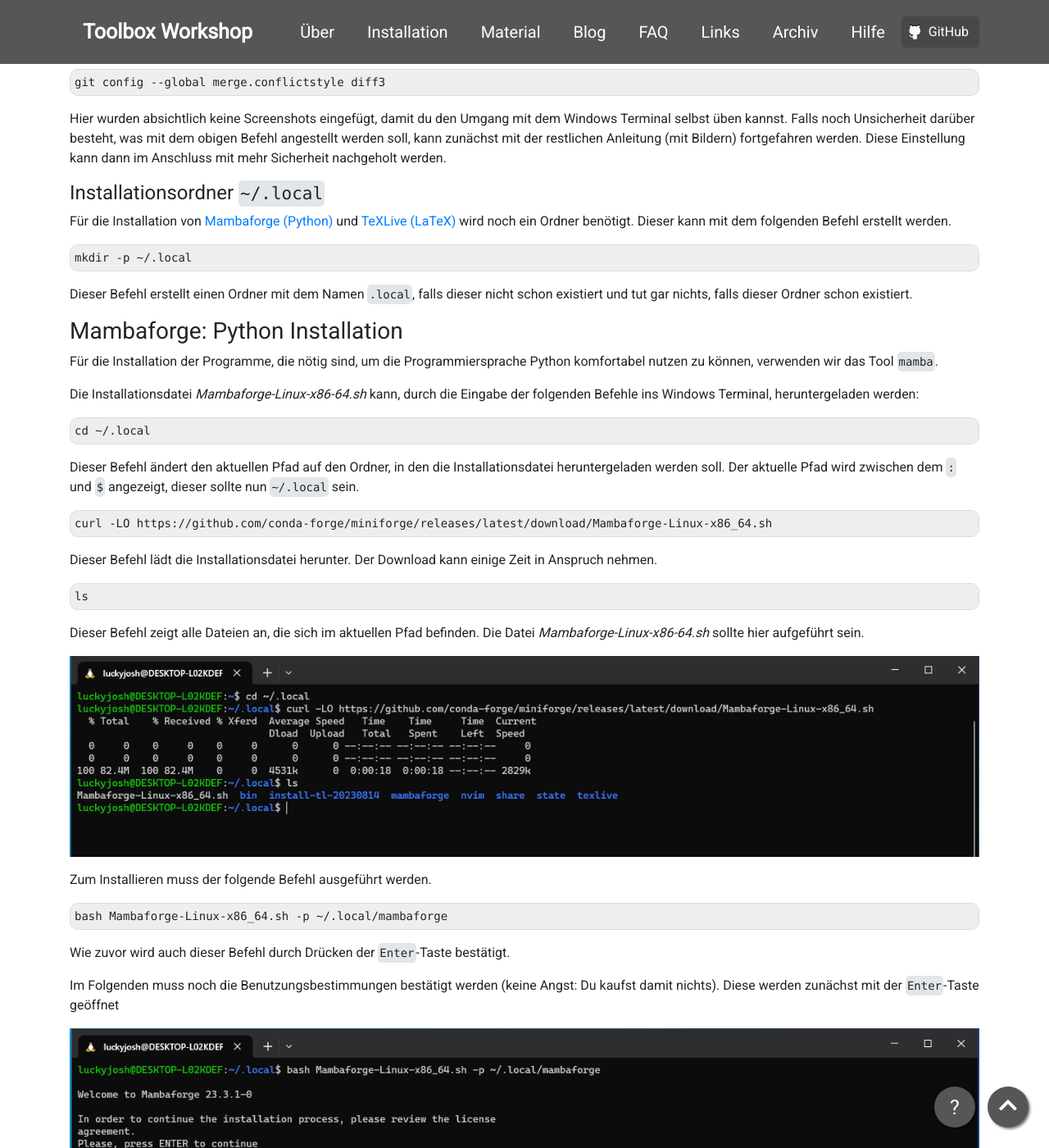
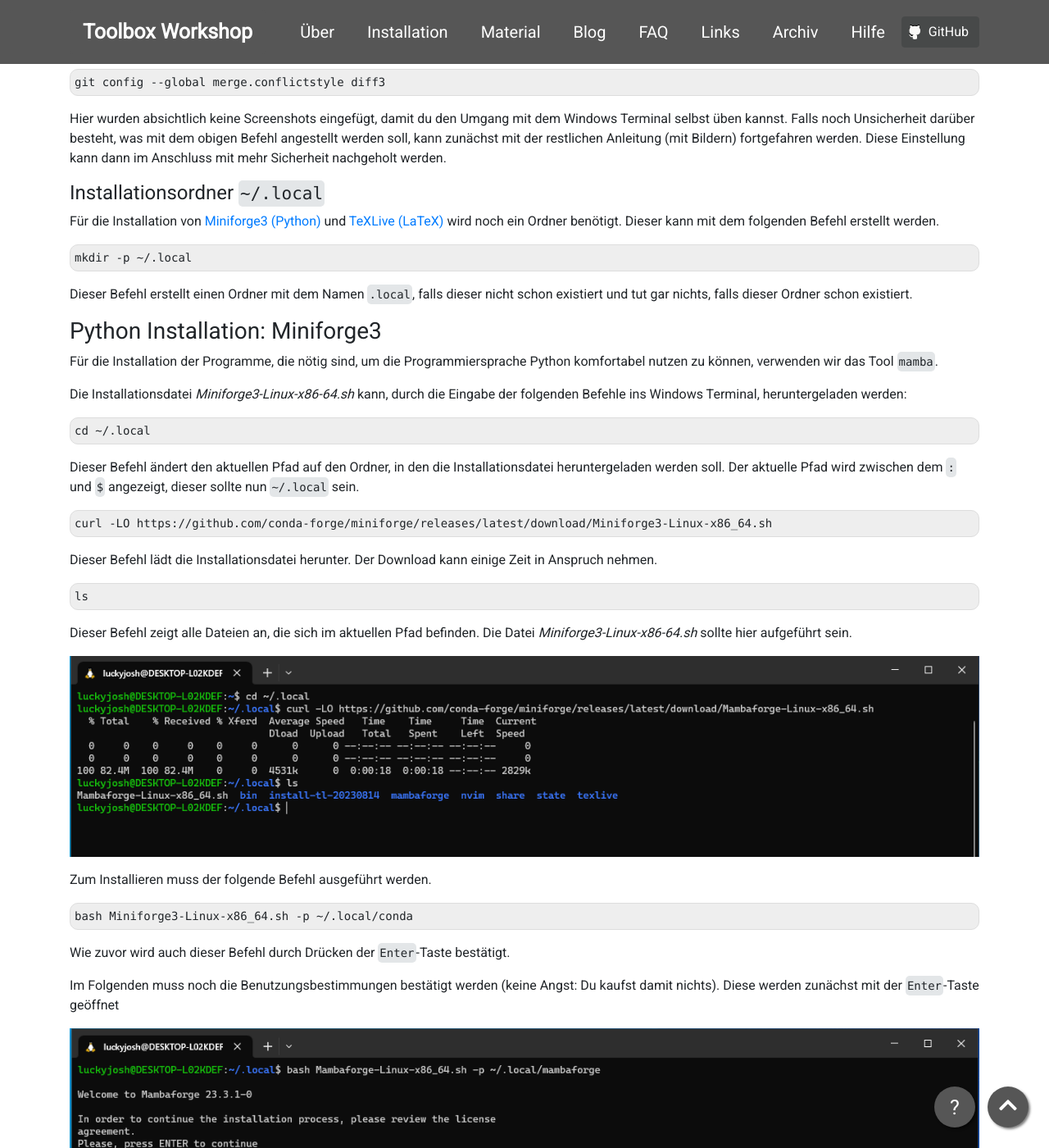
Before and after one commit to pep-dortmund/homepage-toolbox, a Jekyll site: the page built from install/windows-11.md, in a window 1280 px wide and 1400 px high, scrolled down 12168 px. Shown: the whole window at 82% size. Built offline with Jekyll 4.4.1, drawn with Linux system fonts in a browser that asks for light colours; nearby versions of some CDN libraries; some of the changed text lies outside the part shown.

Commit message:
Mambaforge -> Miniforge3 (#282)
* Mambaforge -> Miniforge3

* Make windows installation headlines more consistent with unix installation

---------

Co-authored-by: Jan Herdieckerhoff <jherdieckerhoff@tu-dortmund.de>

````diff
--- a/install/windows-11.md
+++ b/install/windows-11.md
@@ -24,7 +24,7 @@ am besten kontaktieren kannst.
 Falls du __nicht__ am LaTeX-Kurs teilnehmen willst, ist der Abschnitt <a href="#TeXLive">TeXLive </a> optional.
 Dann kannst du allerdings kein TeX in matplotlib benutzen (führt zu weniger schönen Plots).
 
-Falls du __nur__ am LaTeX-Kurs teilnehmen willst, ist der Abschnitt <a href="#Mambaforge">Mambaforge: Python Installation</a> optional.
+Falls du __nur__ am LaTeX-Kurs teilnehmen willst, ist der Abschnitt <a href="#Miniforge3">Python Installation: Miniforge3</a> optional.
 
 Diese Installation verwendet das [Windows Subsystem for Linux](https://docs.microsoft.com/en-us/windows/wsl/install-win10){:target="_blank"} (WSL),
 um eine Ubuntu Installation verwenden zu können, ohne ein komplett neues Betriebssystem installieren zu müssen.
@@ -289,7 +289,7 @@ Sicherheit nachgeholt werden.
 #### Installationsordner `~/.local`
 
 
-Für die Installation von [Mambaforge (Python)](#Mambaforge) und [TeXLive (LaTeX)](#TeXLive) wird noch ein Ordner benötigt. Dieser kann mit dem folgenden Befehl erstellt werden.
+Für die Installation von [Miniforge3 (Python)](#Miniforge3) und [TeXLive (LaTeX)](#TeXLive) wird noch ein Ordner benötigt. Dieser kann mit dem folgenden Befehl erstellt werden.
 
 ```
 mkdir -p ~/.local
@@ -298,12 +298,12 @@ mkdir -p ~/.local
 Dieser Befehl erstellt einen Ordner mit dem Namen `.local`, falls dieser nicht schon existiert
 und tut gar nichts, falls dieser Ordner schon existiert.
 
-### <a id="Mambaforge"></a>Mambaforge: Python Installation
+### <a id="Miniforge3"></a>Python Installation: Miniforge3
 
 Für die Installation der Programme, die nötig sind, um die Programmiersprache Python komfortabel
 nutzen zu können, verwenden wir das Tool `mamba`.
 
-Die Installationsdatei _Mambaforge-Linux-x86-64.sh_ kann, durch die Eingabe der folgenden Befehle
+Die Installationsdatei _Miniforge3-Linux-x86-64.sh_ kann, durch die Eingabe der folgenden Befehle
 ins Windows Terminal, heruntergeladen werden:
 
 ```
@@ -313,14 +313,14 @@ Dieser Befehl ändert den aktuellen Pfad auf den Ordner, in den die Installation
 Der aktuelle Pfad wird zwischen dem `:` und `$` angezeigt, dieser sollte nun `~/.local` sein.
 
 ```
-curl -LO https://github.com/conda-forge/miniforge/releases/latest/download/Mambaforge-Linux-x86_64.sh
+curl -LO https://github.com/conda-forge/miniforge/releases/latest/download/Miniforge3-Linux-x86_64.sh
 ```
 Dieser Befehl lädt die Installationsdatei herunter. Der Download kann einige Zeit in Anspruch nehmen.
 
 ```
 ls
 ```
-Dieser Befehl zeigt alle Dateien an, die sich im aktuellen Pfad befinden. Die Datei _Mambaforge-Linux-x86-64.sh_
+Dieser Befehl zeigt alle Dateien an, die sich im aktuellen Pfad befinden. Die Datei _Miniforge3-Linux-x86-64.sh_
 sollte hier aufgeführt sein.
 
 <img alt="" src="/img/mamba/mamba-download.png" class="screenshot" />
@@ -328,7 +328,7 @@ sollte hier aufgeführt sein.
 Zum Installieren muss der folgende Befehl ausgeführt werden.
 
 ```
-bash Mambaforge-Linux-x86_64.sh -p ~/.local/mambaforge
+bash Miniforge3-Linux-x86_64.sh -p ~/.local/conda
 ```
 Wie zuvor wird auch dieser Befehl durch Drücken der `Enter`-Taste bestätigt.
 
@@ -388,11 +388,11 @@ angezeigt wird.
 
 <img alt="" src="/img/mamba/mamba-virtual-env-2.png" class="screenshot" />
 
-Nach erfolgreicher Installation kann die Installationsdatei _Mambaforge-Linux-x86-64.sh_
+Nach erfolgreicher Installation kann die Installationsdatei _Miniforge3-Linux-x86-64.sh_
 mit dem Befehl
 
 ```
-rm ~/.local/Mambaforge-Linux-x86_64.sh
+rm ~/.local/Miniforge3-Linux-x86_64.sh
 ```
 gelöscht werden.
 
````
Also changed, not shown: install/linux.md (+6 -6 lines), install/macos.md (+7 -7 lines), install/windows-10.md (+9 -9 lines).
